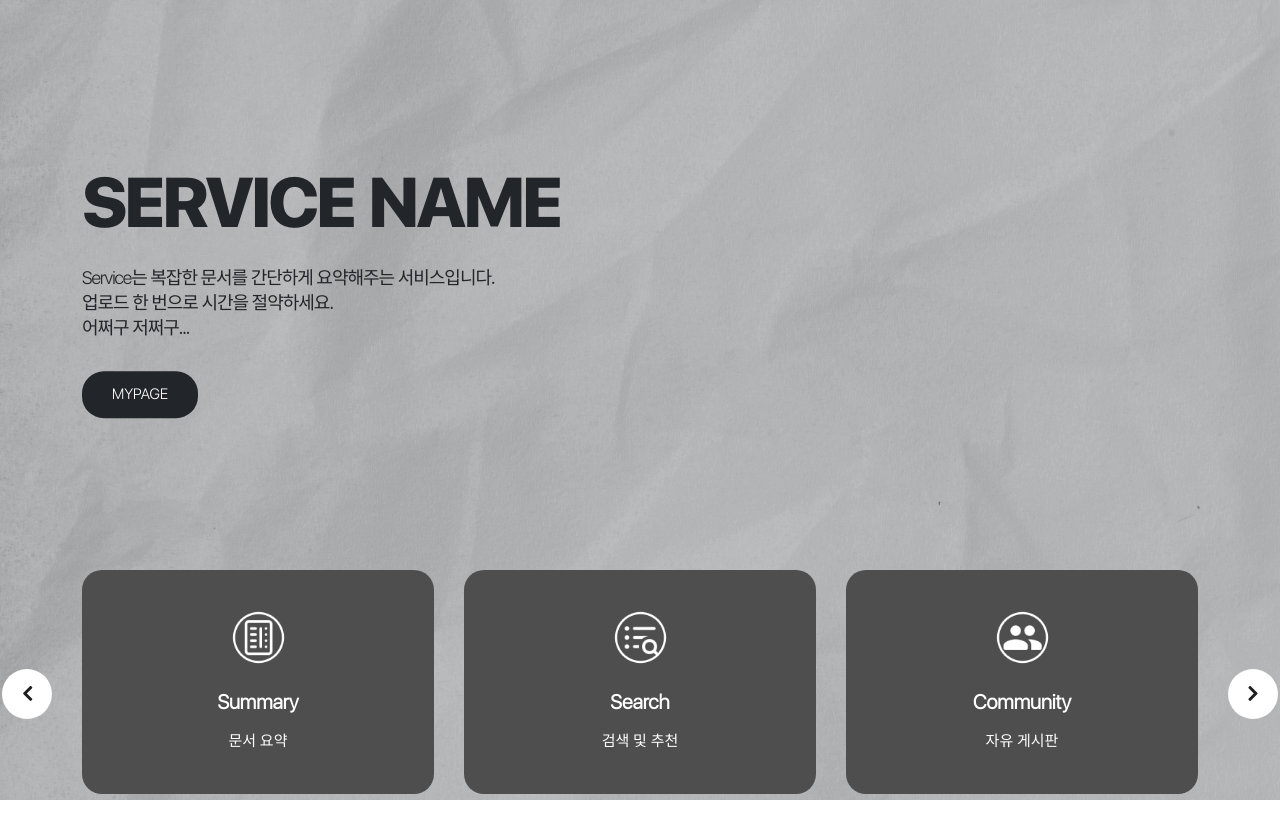
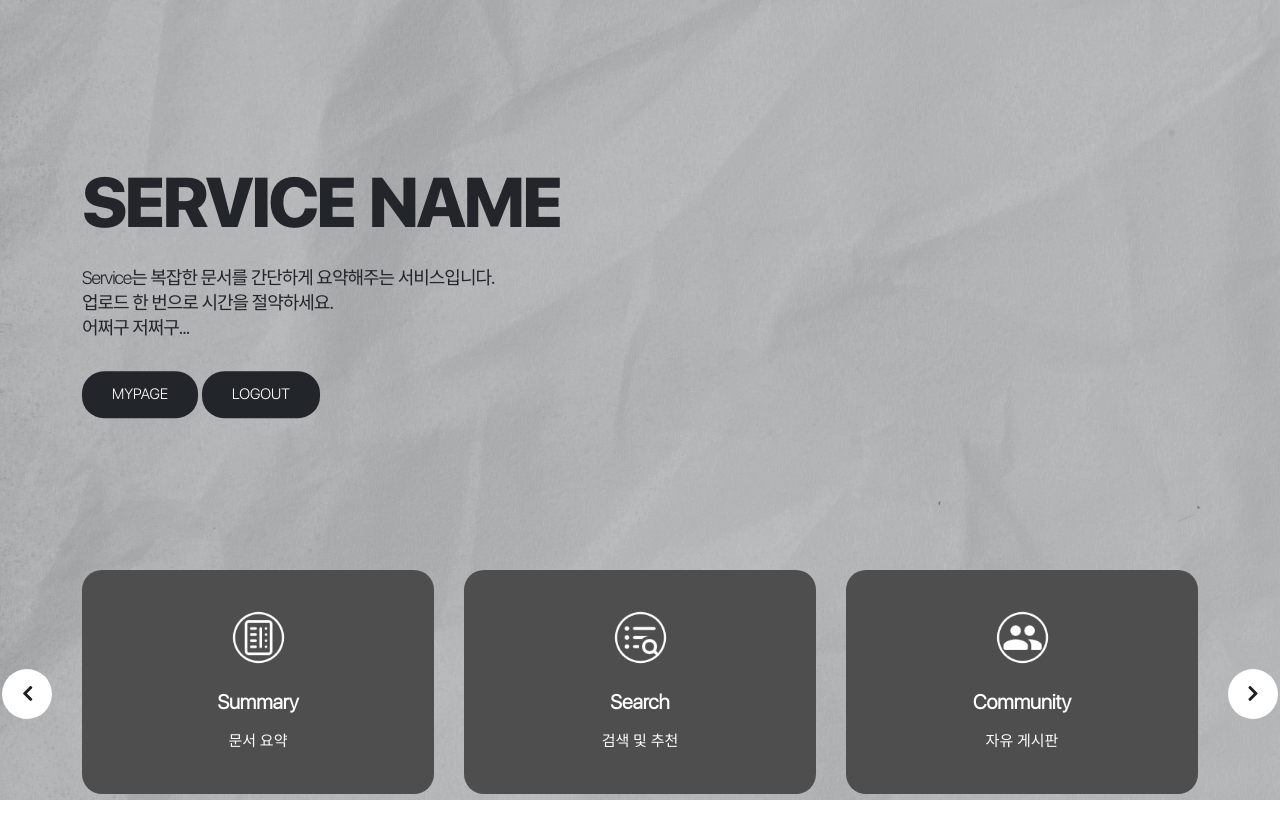
Before and after one commit to AIVLE-School-first-Big-Project/Summary, a Django app: page / in a window 1280 px wide. Run offline with Django 4.2, Linux system fonts and the light colour scheme; the visitor is signed in with stand-in values (Sample User, id 1); some libraries are stand-ins or nearby versions; some web fonts are replaced.

Commit message:
메인 로그아웃 추가

```diff
--- a/Mainapp/templates/Main/main.html
+++ b/Mainapp/templates/Main/main.html
@@ -46,8 +46,9 @@ https://templatemo.com/tm-569-edu-meeting
               <!-- <a href="{% url 'Mainapp:logout' %}">Logout</a> -->
               <!-- <p>안녕하세요!</p> -->
               <a href="{% url 'Mainapp:mypage' %}">MYPAGE</a>
+              <a href="{% url 'Mainapp:logout' %}">LOGOUT</a>
               {% else %}
-              <a href="{% url 'Mainapp:login' %}?next={{ request.path }}">JOIN</a>
+              <a href="{% url 'Mainapp:login' %}?next={{ request.path }}">LOGIN</a>
               {% endif %}
             </div>
           </div>
```
